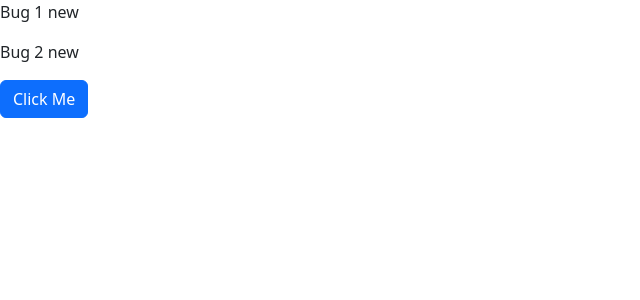
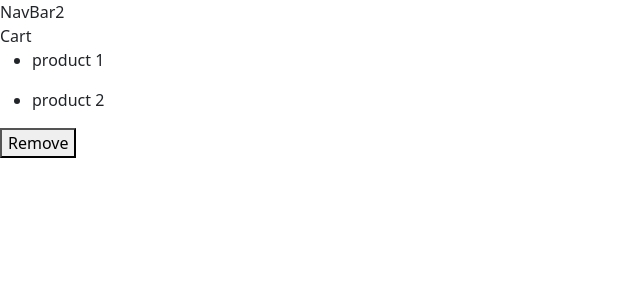
Before and after one commit to Hussain-hamim/Expense-Tracker, a React (Vite) app: page / in a window 1280 px wide. Shown: the top 300 px of the page, without its empty margins (0-640 px from the left). Built offline with nearby package versions, Linux system fonts and the light colour scheme.

Commit message:
sharing state between components.

```diff
--- a/src/App.tsx
+++ b/src/App.tsx
@@ -1,33 +1,18 @@
 import { useState } from "react";
-import { produce } from "immer";
+import NavBar from "./components/NavBar";
+import Cart from "./components/Cart";
 
 function App() {
-  const [bugs, setBugs] = useState([
-    { id: 1, title: "Bug 1", fixed: false },
-    { id: 2, title: "Bug 2", fixed: false },
-  ]);
+  const [cartItems, setCartItems] = useState(["product 1", "product 2"]);
 
   function handleClick() {
-    setBugs(
-      // bugs.map((bug) => (bug.id === 1 ? { ...bug, title: "Buggy 1" } : bug))
-      produce((draft) => {
-        const bug = draft.find((bug) => bug.id === 1);
-        if (bug) bug.fixed = true;
-      })
-    );
+    setCartItems([]);
   }
 
   return (
     <>
-      {bugs.map((bug) => (
-        <p key={bug.id}>
-          {bug.title} {bug.fixed ? "fixed" : "new"}
-        </p>
-      ))}
-
-      <button className="btn btn-primary" type="button" onClick={handleClick}>
-        Click Me
-      </button>
+      <NavBar cartItemCount={cartItems.length} />
+      <Cart cartItems={cartItems} onClear={handleClick}/>
     </>
   );
 }
--- /dev/null
+++ b/src/components/Cart.tsx
@@ -0,0 +1,22 @@
+interface props {
+  cartItems: string[];
+  onClear: () => void;
+}
+
+const Cart = ({ cartItems, onClear }: props) => {
+  return (
+    <div>
+      <div>Cart</div>
+      {cartItems.map((item) => (
+        <ul>
+          <li key={item}>{item}</li>
+        </ul>
+      ))}
+      <button type="button" onClick={onClear}>
+        Remove
+      </button>
+    </div>
+  );
+};
+
+export default Cart;
--- /dev/null
+++ b/src/components/NavBar.tsx
@@ -0,0 +1,9 @@
+interface props {
+  cartItemCount: number;
+}
+
+const NavBar = ({ cartItemCount }: props) => {
+  return <div>NavBar{cartItemCount}</div>;
+};
+
+export default NavBar;
```
